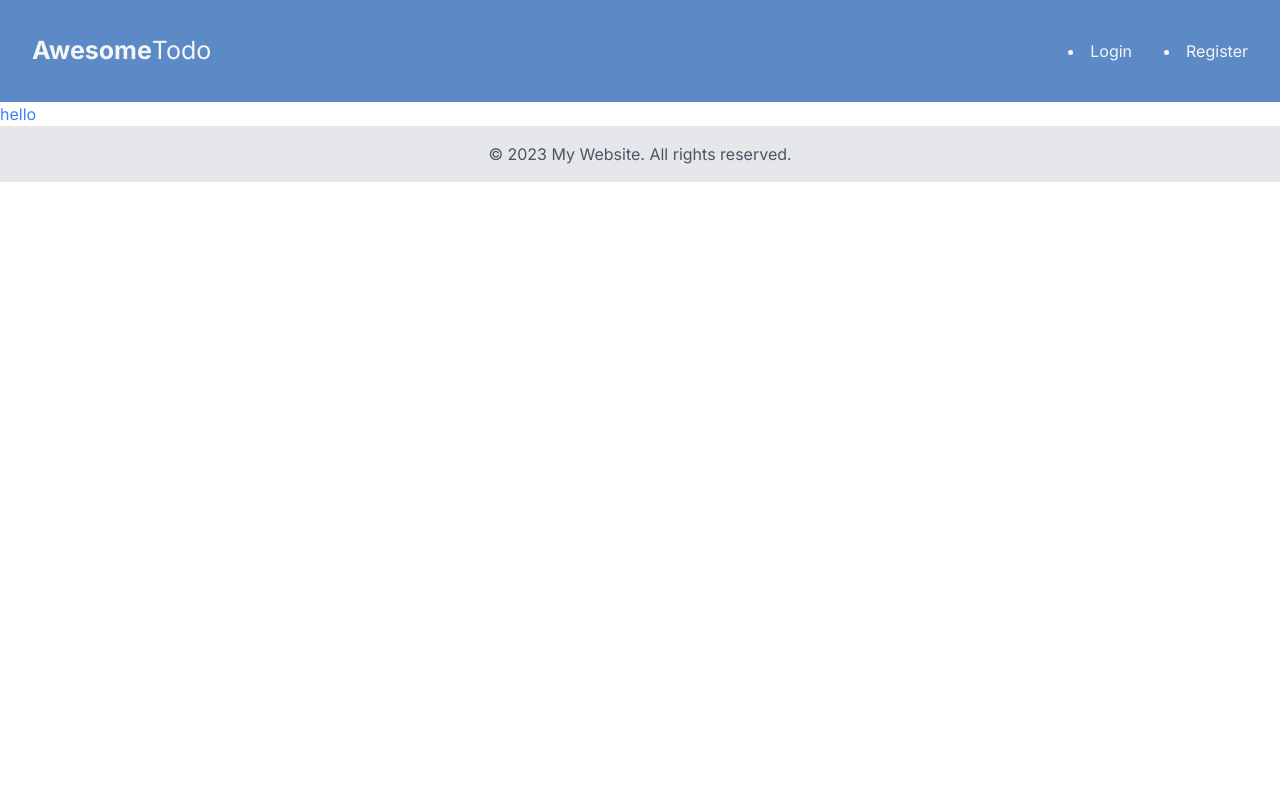
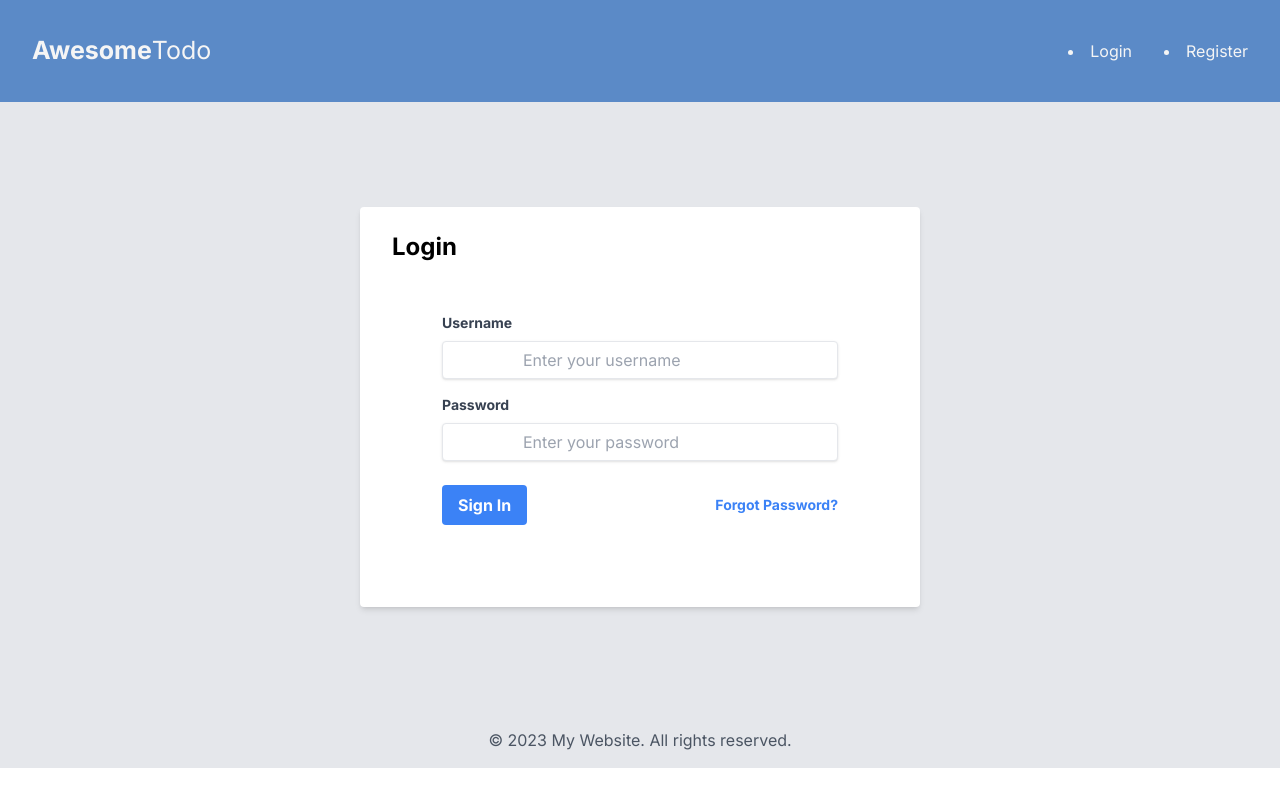
Before and after one commit to ericz02/Project3-Todo-App, a Next.js app: page /login in a window 1280 px wide. Built offline with nearby package versions, Linux system fonts and the light colour scheme.

Commit message:
styles login page

```diff
--- a/app/login/page.js
+++ b/app/login/page.js
@@ -1,4 +1,4 @@
-import Login from "..//..//components/login";
+import Login from "..//..//components/Login";
 const page = () => {
   return <Login />;
 };
--- /dev/null
+++ b/app/register/page.js
@@ -0,0 +1,10 @@
+import Register from "..//..//components/Register";
+
+const page = () => {
+    return (
+        <div>
+            <Register />
+        </div>
+    )
+};
+export default page;
--- a/components/HomePage.jsx
+++ b/components/HomePage.jsx
@@ -17,7 +17,7 @@
 
             </h1>
 
-            <Link href="/Login">
+            <Link href="/login">
                 <button className="absolute top-3/4 left-1/2 transform -translate-x-1/2
                 -translate-y-1/ z-10 bg-text-white bg-gradient-to-r from-cyan-500 to-blue-500
                 hover:bg-gradient-to-bl focus:ring-2 focus:outline-none focus:ring-cyan-300 dark:focus:ring-cyan-800
--- a/components/Login.jsx
+++ b/components/Login.jsx
@@ -1,5 +1,53 @@
 const Login = () => {
-  return <div className="text-blue-500">hello</div>;
+
+    return (
+        <div className="flex items-center justify-center h-[610px] bg-gray-200">
+
+            <div className="bg-white shadow-md rounded px-8 pt-6 pb-8">
+
+                <h1 className="text-2xl font-bold mb-6">Login</h1>
+
+                <form className="m-[50px]">
+                    <div className="mb-4">
+                        <label className="block text-gray-700 text-sm font-bold mb-2" htmlFor="username">
+                            Username
+                        </label>
+                        <input
+                            className="shadow appearance-none border rounded w-full py-2 px-[80px] text-gray-700 leading-tight focus:outline-none focus:shadow-outline"
+                            id="username"
+                            type="text"
+                            placeholder="Enter your username"
+                        />
+                    </div>
+
+                    <div className="mb-6">
+                        <label className="block text-gray-700 text-sm font-bold mb-2" htmlFor="password">
+                            Password
+                        </label>
+                        <input
+                            className="shadow appearance-none border rounded w-full py-2 px-[80px] text-gray-700 leading-tight focus:outline-none focus:shadow-outline"
+                            id="password"
+                            type="password"
+                            placeholder="Enter your password"
+                        />
+                    </div>
+
+                    <div className="flex items-center justify-between">
+                        <button
+                            className="mr-[20px] bg-blue-500 hover:bg-blue-700 text-white font-bold py-2 px-4 rounded focus:outline-none focus:shadow-outline"
+                            type="button"
+                        >
+                            Sign In
+                        </button>
+                        <a className="inline-block align-baseline font-bold text-sm text-blue-500 hover:text-blue-800" href="#">
+                            Forgot Password?
+                        </a>
+                    </div>
+                </form>
+            </div>
+
+        </div>
+    )
 };
 
 export default Login;
--- a/components/Navbar.jsx
+++ b/components/Navbar.jsx
@@ -1,3 +1,4 @@
+import Link from "next/link"
 
 const Navbar = () => {
 
@@ -11,8 +12,13 @@
             </div>
 
             <div className="flex gap-8">
-                <li className="text-neutral-100 hover:text-blue-300 hover:cursor-pointer">Login</li>
-                <li className="text-neutral-100 hover:text-blue-300 hover:cursor-pointer">Register</li>
+                <Link href={"/login"} >
+                    <li className="text-neutral-100 hover:text-blue-300 hover:cursor-pointer">Login</li>
+                </Link>
+
+                <Link href={"/register"}>
+                    <li className="text-neutral-100 hover:text-blue-300 hover:cursor-pointer">Register</li>
+                </Link>
             </div>
 
         </div>
--- /dev/null
+++ b/components/Register.jsx
@@ -0,0 +1,10 @@
+const Register = () => {
+
+    return (
+        <div>
+            register page
+        </div>
+    )
+}
+
+export default Register
```
